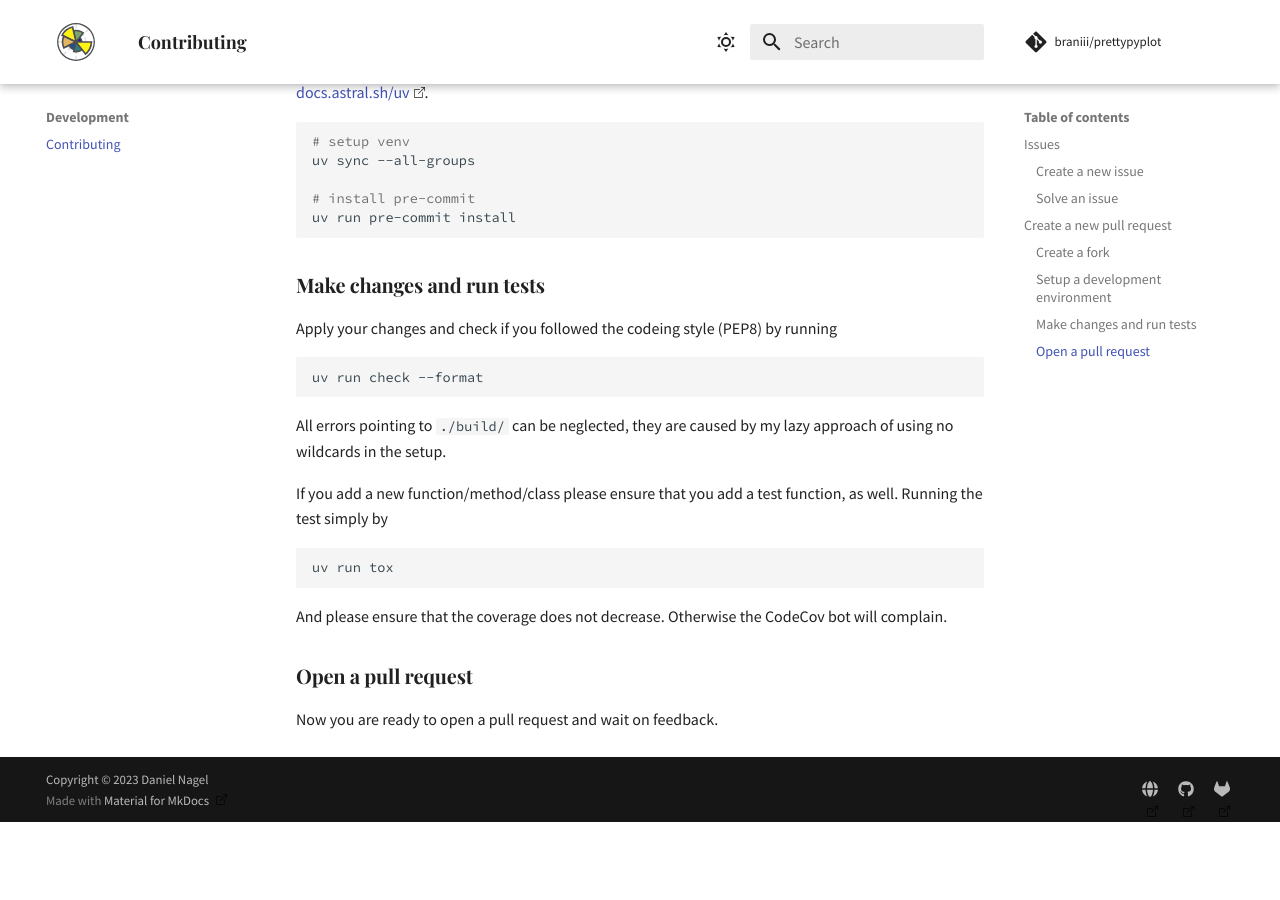
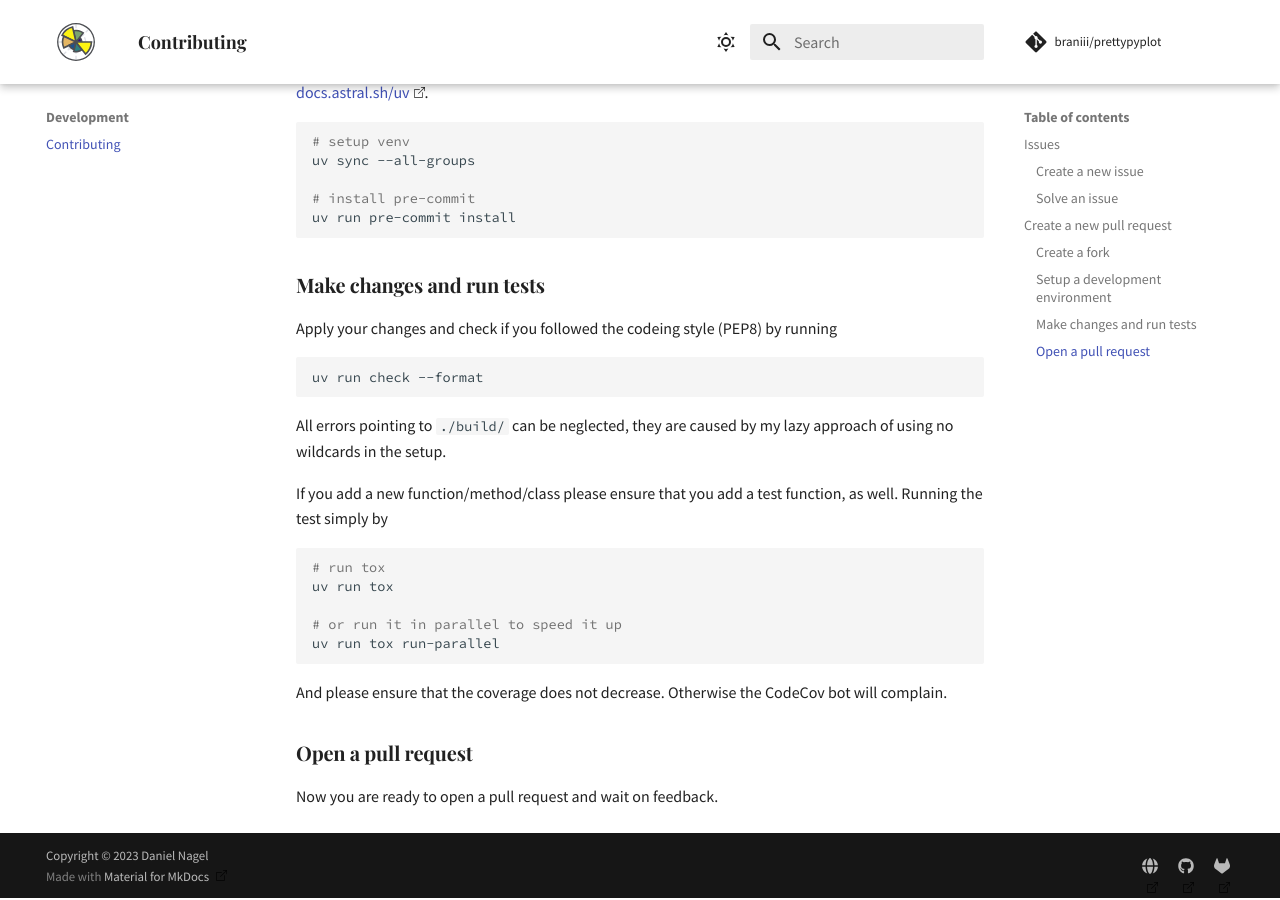
Before and after one commit to braniii/prettypyplot, an MkDocs documentation site: the page built from docs/contributing.md, in a window 1280 px wide and 900 px high, scrolled down 836 px. Built offline with MkDocs 1.6.1 and Material for MkDocs 9.7.7, drawn with Linux system fonts in a browser that asks for light colours; some web fonts are replaced; comment, search, counter and statistics services are not loaded; before the commit the page ends 1660 px from its top, so only the background shows below that.

Commit message:
Refactor common deps from tox to uv. Recommend parallel tox usage.

````diff
--- a/docs/contributing.md
+++ b/docs/contributing.md
@@ -40,7 +40,11 @@ All errors pointing to `./build/` can be neglected, they are caused by my lazy a
 
 If you add a new function/method/class please ensure that you add a test function, as well. Running the test simply by
 ```bash
+# run tox
 uv run tox
+
+# or run it in parallel to speed it up
+uv run tox run-parallel
 ```
 And please ensure that the coverage does not decrease. Otherwise the CodeCov bot will complain.
 
--- a/pyproject.toml
+++ b/pyproject.toml
@@ -56,8 +56,11 @@ preview = true
 
 [dependency-groups]
 dev = [
+    "coverage>=7.10.3",
     "pre-commit>=3.5.0",
     "pytest>=8.4.1",
+    "pytest-cov>=6.2.1",
+    "pytest-mpl>=0.17.0",
     "ruff>=0.12.0",
     "tox>=4.27.0",
     "tox-uv>=1.26.1",
````
Also changed, not shown: 1 other file.
